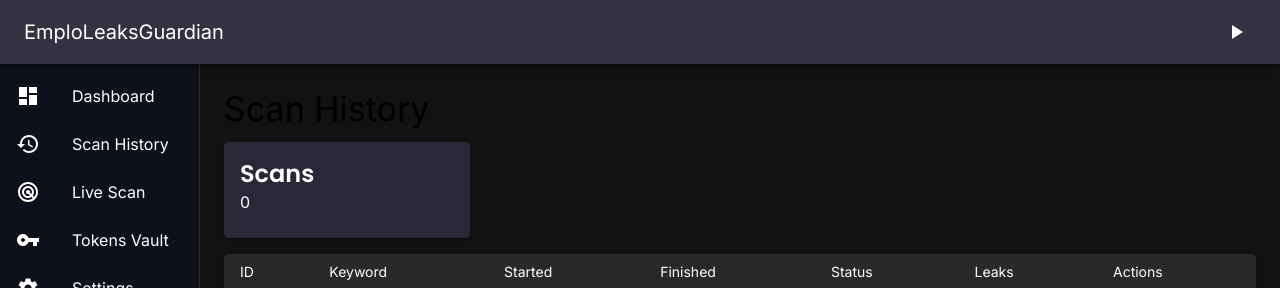
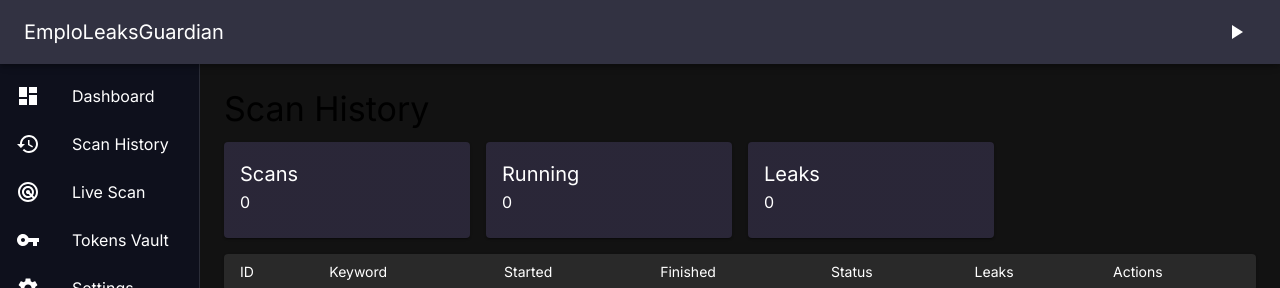
Before and after one commit to Al-Haqbani/z, a React app in the folder frontend/: page / in a window 1280 px wide. Shown: the top 288 px of the page. Built offline with nearby package versions, Linux system fonts and the light colour scheme; no server answers.

Commit message:
Improve UI with severity badges and metrics; update bug bounty list

```diff
--- a/frontend/src/components/Dashboard.js
+++ b/frontend/src/components/Dashboard.js
@@ -7,13 +7,23 @@ export default function Dashboard() {
   const [scans, setScans] = useState([]);
   useEffect(() => { fetch('/api/scans').then(res => res.json()).then(setScans); }, []);
 
-  const metrics = { total: scans ? Object.keys(scans).length : 0 };
+  const metrics = {
+    total: scans ? Object.keys(scans).length : 0,
+    running: scans ? Object.values(scans).filter(s => s.status==='running').length : 0,
+    leaks: scans ? Object.values(scans).reduce((a,b)=>a+b.results.length,0) : 0,
+  };
   return (
     <div>
       <Typography variant="h4" gutterBottom>Scan History</Typography>
       <Grid container spacing={2} sx={{ mb:2 }}>
         <Grid item xs={12} md={3}>
-          <Card sx={{ bgcolor: '#1f1b2d', color: 'white' }}><CardContent><Typography variant="h5">Scans</Typography><Typography>{metrics.total}</Typography></CardContent></Card>
+          <Card sx={{ bgcolor: '#1f1b2d', color: 'white' }}><CardContent><Typography variant="h6">Scans</Typography><Typography>{metrics.total}</Typography></CardContent></Card>
+        </Grid>
+        <Grid item xs={12} md={3}>
+          <Card sx={{ bgcolor: '#1f1b2d', color: 'white' }}><CardContent><Typography variant="h6">Running</Typography><Typography>{metrics.running}</Typography></CardContent></Card>
+        </Grid>
+        <Grid item xs={12} md={3}>
+          <Card sx={{ bgcolor: '#1f1b2d', color: 'white' }}><CardContent><Typography variant="h6">Leaks</Typography><Typography>{metrics.leaks}</Typography></CardContent></Card>
         </Grid>
       </Grid>
       <TableContainer component={Paper} sx={{ bgcolor: '#1e1e1e' }}>
--- a/frontend/src/components/ScanPage.js
+++ b/frontend/src/components/ScanPage.js
@@ -52,6 +52,8 @@ export default function ScanPage() {
             <TableCell>Source</TableCell>
             <TableCell>File</TableCell>
             <TableCell>Leak Type</TableCell>
+            <TableCell>Severity</TableCell>
+            <TableCell>Active</TableCell>
           </TableRow>
         </TableHead>
         <TableBody>
@@ -62,6 +64,10 @@ export default function ScanPage() {
                 <TableCell>{r.source}</TableCell>
                 <TableCell><a href={r.file} target="_blank" rel="noreferrer">{r.file}</a></TableCell>
                 <TableCell>{r.leak_type}</TableCell>
+                <TableCell>
+                  <span className={`badge bg-${r.severity==='high'?'danger':r.severity==='medium'?'warning text-dark':r.severity==='low'?'info text-dark':'secondary'}`}>{r.severity||'?'}</span>
+                </TableCell>
+                <TableCell>{r.active===true?'✔️':r.active===false?'❌':'?'}</TableCell>
               </TableRow>
             </FadeIn>
           ))}
```
Also changed, not shown: 2 other files (tests, documents, lock files or other folders).
